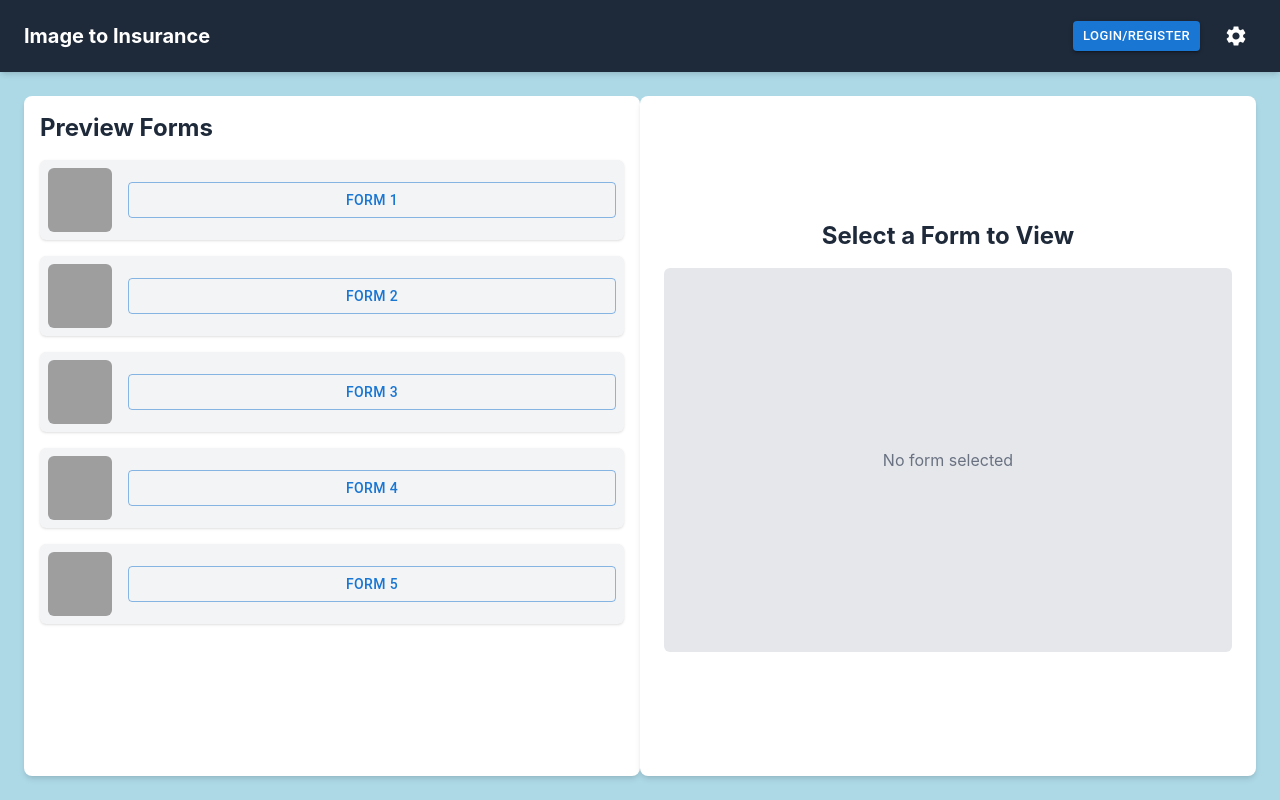
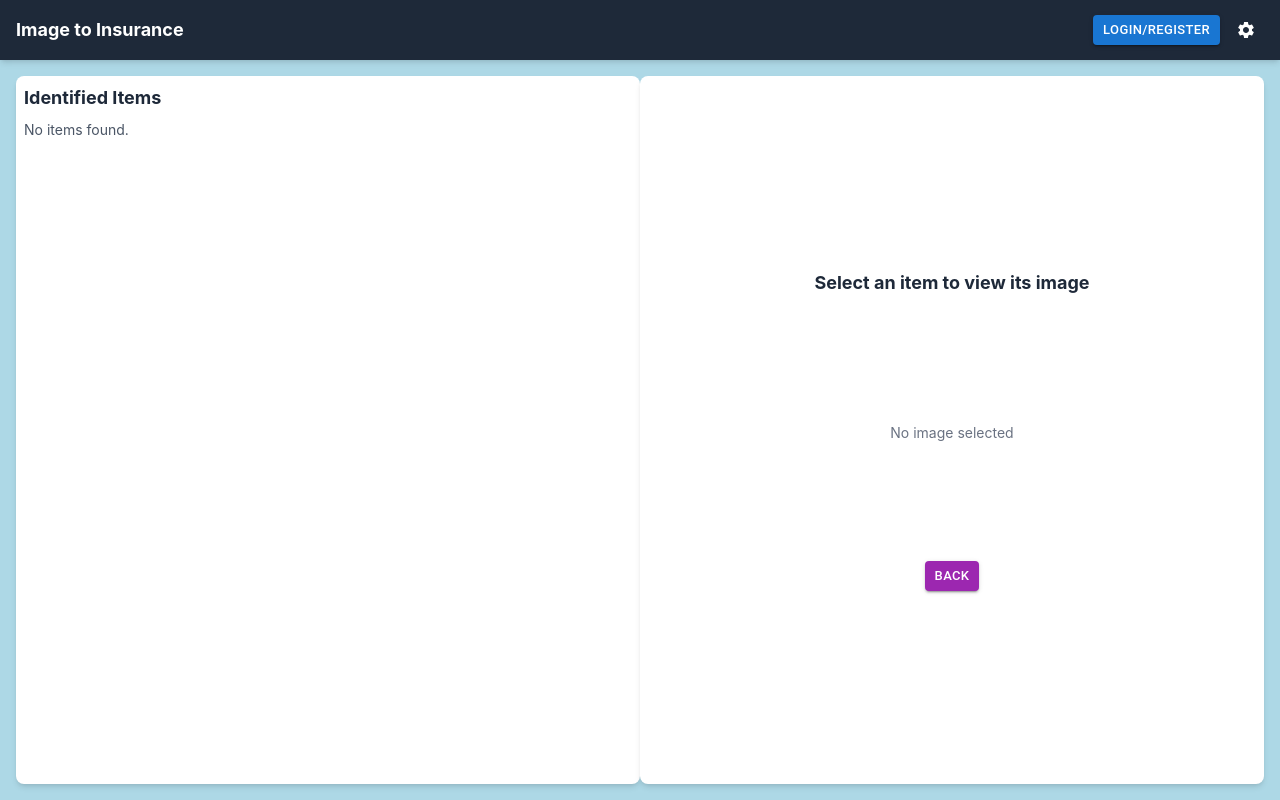
Before and after one commit to jeffersonnle/image_to_insurance, a React (Vite) app in the folder frontend/: page /results in a window 1280 px wide. Built offline with nearby package versions, Linux system fonts and the light colour scheme; grey boxes are pictures that could not be loaded; the HTML template or start-up script is replaced by a standard one.

Commit message:
image analyzing works

```diff
--- a/frontend/src/components/Photos.jsx
+++ b/frontend/src/components/Photos.jsx
@@ -46,7 +46,8 @@ export default function Photos() {
             console.log(analysisResults);
             if (analysisResults) {
                 localStorage.setItem("analysis_results", JSON.stringify(analysisResults));
-                navigate("/results"); // Redirect to Results page
+                // ✅ Pass imageURL when navigating
+                navigate("/results", { state: { imageURL: selectedURL } });
             } else {
                 alert("Failed to analyze image. Please try again.");
             }
--- a/frontend/src/components/Results.jsx
+++ b/frontend/src/components/Results.jsx
@@ -1,81 +1,94 @@
-import React, { useState } from "react";
-import { useNavigate } from "react-router-dom";
+import React, { useState, useEffect } from "react";
+import { useNavigate, useLocation } from "react-router-dom";
 import Button from "@mui/material/Button";
 import { IconButton } from "@mui/material";
 import SettingsIcon from "@mui/icons-material/Settings";
-import ImageList from "@mui/material/ImageList";
-import ImageListItem from "@mui/material/ImageListItem";
 
 export default function Results() {
     const navigate = useNavigate();
-  const [selectedForm, setSelectedForm] = useState(null);
+    const location = useLocation();
 
-  const formPreviews = [
-    {
-      img: "https://images.unsplash.com/photo-1551963831-b3b1ca40c98e",
-      title: "Form 1",
-    },
-    {
-      img: "https://images.unsplash.com/photo-1551782450-a2132b4ba21d",
-      title: "Form 2",
-    },
-    {
-      img: "https://images.unsplash.com/photo-1522770179533-24471fcdba45",
-      title: "Form 3",
-    },
-    {
-      img: "https://images.unsplash.com/photo-1444418776041-9c7e33cc5a9c",
-      title: "Form 4",
-    },
-    {
-      img: "https://images.unsplash.com/photo-1533827432537-70133748f5c8",
-      title: "Form 5",
+    const [selectedItem, setSelectedItem] = useState(null);
+    const [analysisResults, setAnalysisResults] = useState({});
+    const [imageURL, setImageURL] = useState(null);
+
+    // Load analysis results from localStorage and get the selected image URL from navigation state
+    useEffect(() => {
+        const storedResults = localStorage.getItem("analysis_results");
+
+        if (storedResults) {
+            setAnalysisResults(JSON.parse(storedResults));
         }
-  ];
+
+        // Get the selected image URL passed from Photos.jsx
+        if (location.state?.imageURL) {
+            setImageURL(location.state.imageURL);
+        }
+    }, [location]);
 
     return (
         <div className="w-screen h-screen bg-[#ADD8E6] flex flex-col">
             {/* Header Bar */}
-      <div className="w-full bg-gray-800 text-white py-4 px-6 text-xl font-bold shadow-md flex justify-between items-center">
+            <div className="w-full bg-gray-800 text-white py-3 px-4 text-lg font-bold shadow-md flex justify-between items-center">
                 <span>Image to Insurance</span>
-        <div className="flex items-center gap-4">
+                <div className="flex items-center gap-2">
                     <Button variant="contained" color="primary" size="small">
                         Login/Register
                     </Button>
                     <IconButton color="inherit">
-            <SettingsIcon />
+                        <SettingsIcon fontSize="small" />
                     </IconButton>
                 </div>
             </div>
 
             {/* Main Content */}
-      <div className="flex w-full h-full p-6">
-        {/* Scrollable Forms List on the Left with Previews */}
-        <div className="w-1/2 h-full overflow-y-auto p-4 bg-white rounded-lg shadow-md flex flex-col">
-          <h2 className="text-2xl font-bold text-gray-800 mb-4">Preview Forms</h2>
-          <div className="flex flex-col gap-4">
-            {formPreviews.map((form, index) => (
-              <div key={index} className="flex items-center gap-4 bg-gray-100 p-2 rounded-md shadow-sm">
-                <img src={form.img} alt={form.title} className="w-16 h-16 rounded-md object-cover" />
-                <Button
-                  variant="outlined"
-                  color="primary"
-                  fullWidth
-                  onClick={() => setSelectedForm(form.title)}
+            <div className="flex w-full h-full p-4">
+                {/* Scrollable Items List on the Left */}
+                <div className="w-1/2 h-full overflow-y-auto p-2 bg-white rounded-lg shadow-md flex flex-col">
+                    <h2 className="text-lg font-bold text-gray-800 mb-2">Identified Items</h2>
+                    <div className="flex flex-col gap-2">
+                        {Object.keys(analysisResults.items || {}).length > 0 ? (
+                            Object.keys(analysisResults.items).map((item, index) => (
+                                <div
+                                    key={index}
+                                    className={`p-2 rounded-md shadow-sm cursor-pointer text-sm ${
+                                        selectedItem === item ? "bg-blue-200" : "bg-gray-100"
+                                    }`}
+                                    onClick={() => setSelectedItem(item)}
                                 >
-                  {form.title}
-                </Button>
+                                    <p className="font-semibold">{item}</p>
+                                    <p className="text-gray-600 text-xs">Value: ${analysisResults.items[item]}</p>
                                 </div>
-            ))}
+                            ))
+                        ) : (
+                            <p className="text-gray-600 text-sm">No items found.</p>
+                        )}
                     </div>
                 </div>
 
-        {/* Right Section with Displayed Form */}
-        <div className="w-1/2 flex flex-col items-center justify-center p-6 bg-white rounded-lg shadow-md">
-          <h2 className="text-2xl font-bold text-gray-800 mb-4">{selectedForm || "Select a Form to View"}</h2>
-          <div className="w-full h-96 bg-gray-200 flex items-center justify-center text-gray-500 rounded-md">
-            {selectedForm ? `Displaying ${selectedForm}` : "No form selected"}
+                {/* Right Section with Displayed Image */}
+                <div className="w-1/2 flex flex-col items-center justify-center p-4 bg-white rounded-lg shadow-md">
+                    <h2 className="text-lg font-bold text-gray-800 mb-2">
+                        {selectedItem || "Select an item to view its image"}
+                    </h2>
+                    <div className="w-full h-64 flex items-center justify-center text-gray-500 rounded-md">
+                        {selectedItem && imageURL ? (
+                            <img src={imageURL} alt={selectedItem} className="w-full max-w-sm rounded-lg shadow-md" />
+                        ) : (
+                            <p className="text-sm">No image selected</p>
+                        )}
                     </div>
+                    {/* Smaller Button */}
+                    <Button
+                        variant="contained"
+                        color="secondary"
+                        size="small"
+                        className="mt-2 px-2 py-1 text-xs"
+                        style={{ minWidth: "50px" }}
+                        onClick={() => navigate("/")}
+                    >
+                        Back
+                    </Button>
                 </div>
             </div>
         </div>
```
Also changed, not shown: 1 other file (tests, documents, lock files or other folders). Lines whose indentation alone changed are shown as unchanged.
